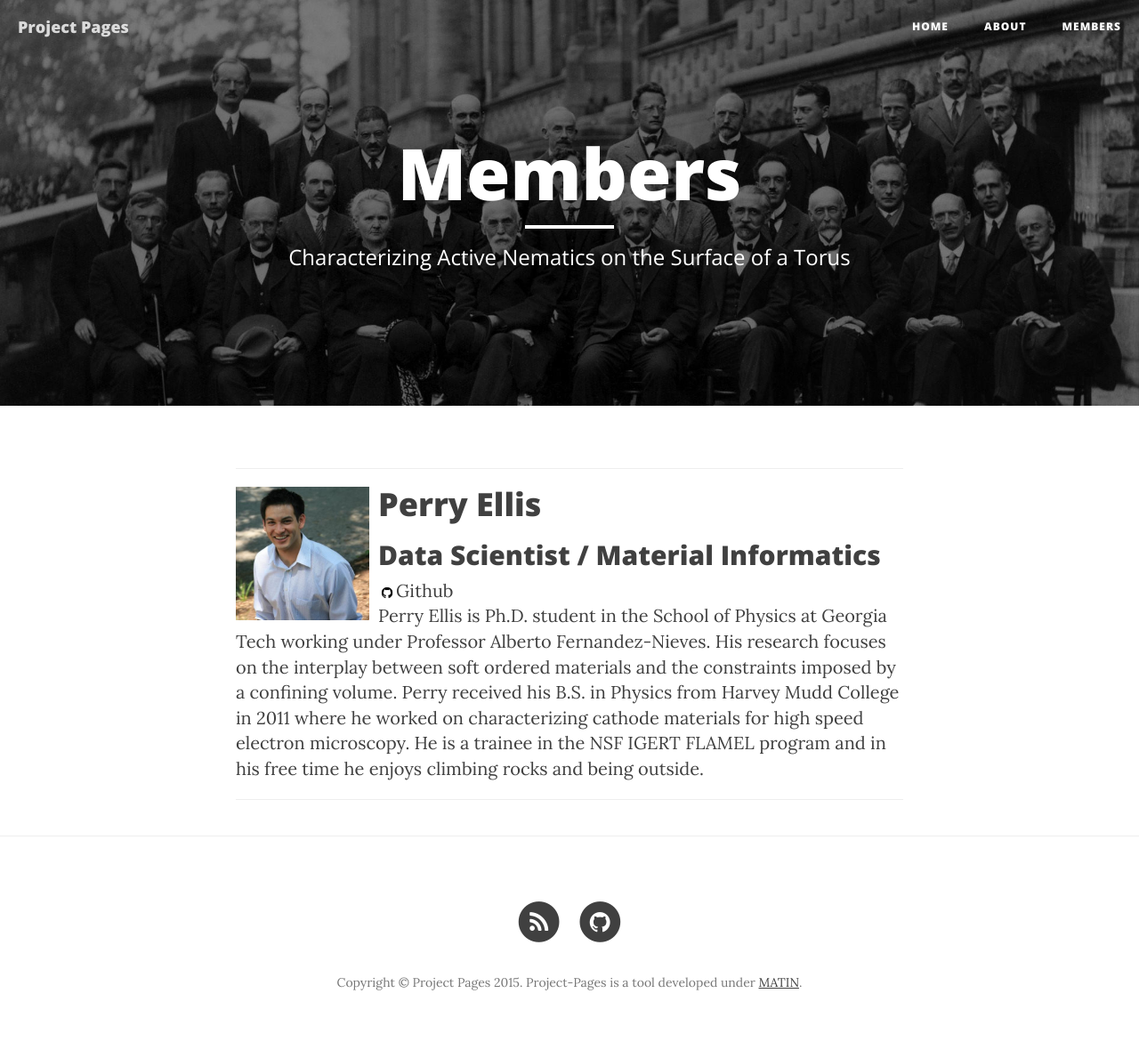
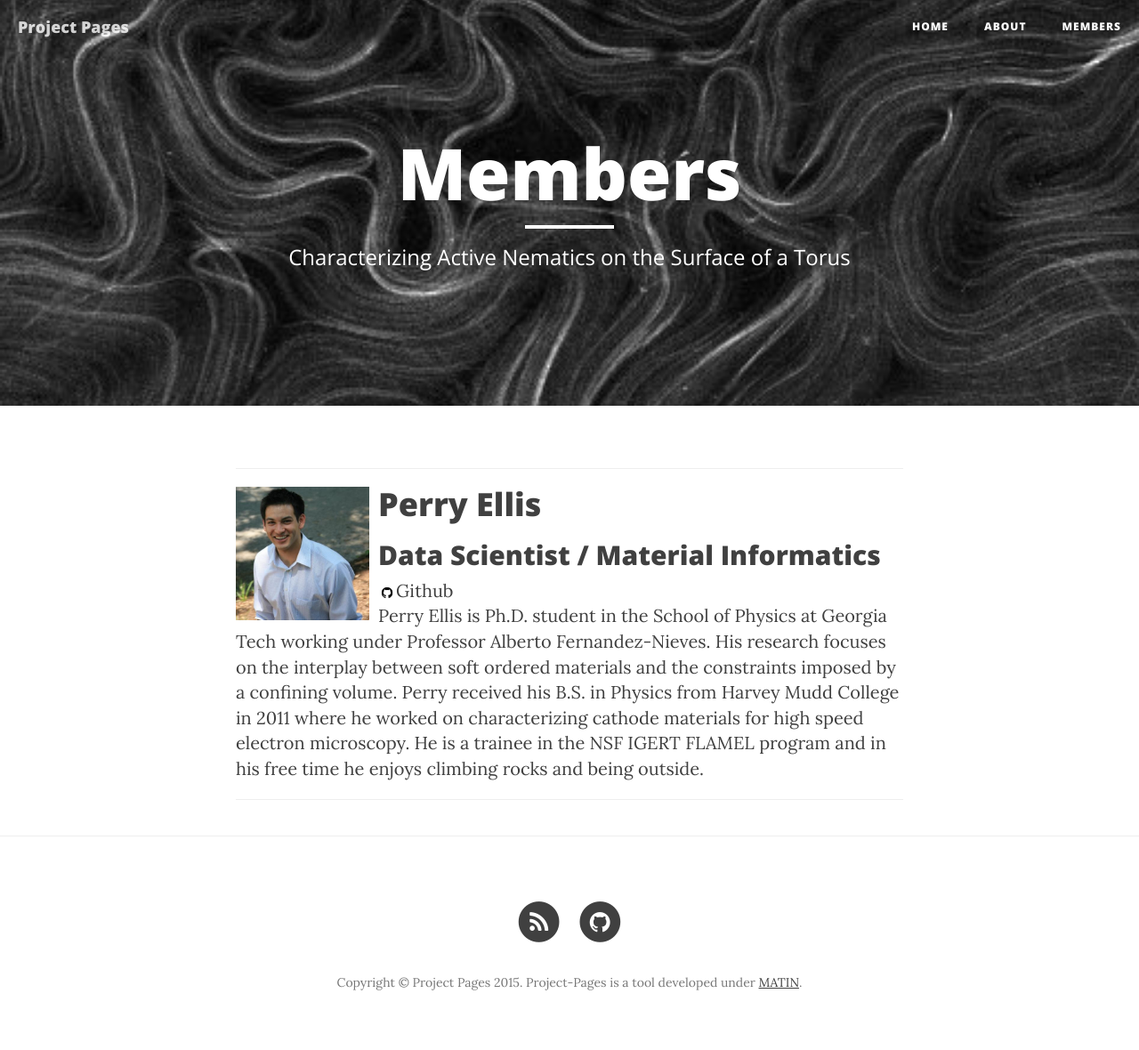
Before and after one commit to Materials-Informatics-Class-Fall2015/MIC-Active-Nematics-Torus, a Jekyll site: the page built from members.html, in a window 1280 px wide. Shown: the whole page at 89% size. Built offline with Jekyll 4.4.1, drawn with Linux system fonts in a browser that asks for light colours; nearby versions of some CDN libraries.

Commit message:
changed member page header image

```diff
--- a/members.html
+++ b/members.html
@@ -2,7 +2,7 @@
 layout: page
 title: "Members"
 description: "Collaborators working on this project."
-header-img: "img/home-bg.jpg"
+header-img: "img/Active_header.jpg"
 ---
 <hr>
 
```
